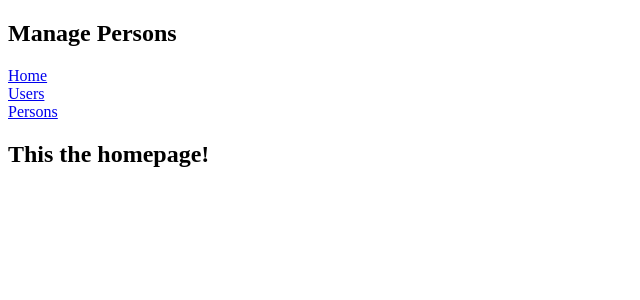
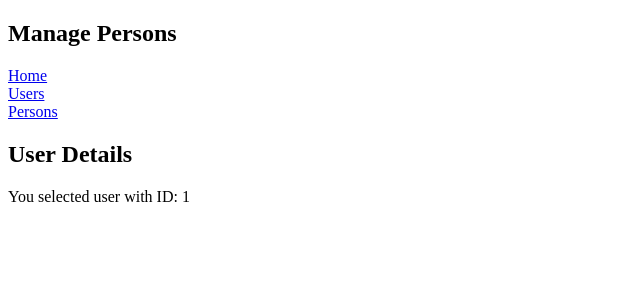
Before and after one commit to SalahBkd/angular-demos, an Angular app: page /users/1 in a window 1280 px wide. Before the commit this address led to /home. Shown: the top 300 px of the page, without its empty margins (0-640 px from the left). Built offline with nearby package versions, Linux system fonts and the light colour scheme.

Commit message:
add notfound page & router params suppport

```diff
--- a/src/app/app.module.ts
+++ b/src/app/app.module.ts
@@ -14,6 +14,8 @@ import { UsersComponent } from './users/users.component';
 import {UsersService} from './users/users.service';
 import { HomeComponent } from './home/home.component';
 import {routing} from './app.routing';
+import { NotfoundComponent } from './notfound/notfound.component';
+import { UserDetailsComponent } from './users/user-details/user-details.component';
 
 
 @NgModule({
@@ -25,7 +27,9 @@ import {routing} from './app.routing';
     GenderListPipe,
     PersonFormComponent,
     UsersComponent,
-    HomeComponent
+    HomeComponent,
+    NotfoundComponent,
+    UserDetailsComponent
   ],
   imports: [
     BrowserModule,
--- /dev/null
+++ b/src/app/notfound/notfound.component.html
@@ -0,0 +1 @@
+<p>404 Not Found !</p>
--- /dev/null
+++ b/src/app/notfound/notfound.component.ts
@@ -0,0 +1,15 @@
+import { Component, OnInit } from '@angular/core';
+
+@Component({
+  selector: 'app-notfound',
+  templateUrl: './notfound.component.html',
+  styleUrls: ['./notfound.component.css']
+})
+export class NotfoundComponent implements OnInit {
+
+  constructor() { }
+
+  ngOnInit(): void {
+  }
+
+}
--- /dev/null
+++ b/src/app/users/user-details/user-details.component.html
@@ -0,0 +1,2 @@
+<h2>User Details</h2>
+<p>You selected user with ID: {{userId}}</p>
--- /dev/null
+++ b/src/app/users/user-details/user-details.component.ts
@@ -0,0 +1,24 @@
+import { Component, OnInit } from '@angular/core';
+import {ActivatedRoute} from '@angular/router';
+
+@Component({
+  selector: 'app-user-details',
+  templateUrl: './user-details.component.html',
+  styleUrls: ['./user-details.component.css']
+})
+export class UserDetailsComponent implements OnInit {
+
+  userId = '';
+
+  constructor(private activatedRoute: ActivatedRoute) {};
+
+  ngOnInit(): void {
+    this.activatedRoute.paramMap
+      .subscribe(paramMap => {
+        this.userId = paramMap.get('userId');
+      });
+  }
+
+
+
+}
--- a/src/app/users/users.component.html
+++ b/src/app/users/users.component.html
@@ -1,7 +1,7 @@
 <h2>Users from JSON API</h2>
 <button (click)="getAllUsers()">Get All Users</button>
 <button (click)="getUsers('Bret')">Get Single User</button>
-<div *ngFor="let user of users" style="border: 1px solid lightblue; margin: 10px">
+<div *ngFor="let user of users" style="border: 1px solid lightblue; margin: 10px" routerLink="/users/{{user.id}}">
   <p>id: {{user.id}}</p>
   <p>name: {{user.name}}</p>
   <p>email: {{user.email}}</p>
```
Also changed, not shown: src/app/app.routing.ts (+7 -1 lines), src/app/notfound/notfound.component.css (added), src/app/users/user-details/user-details.component.css (added).
